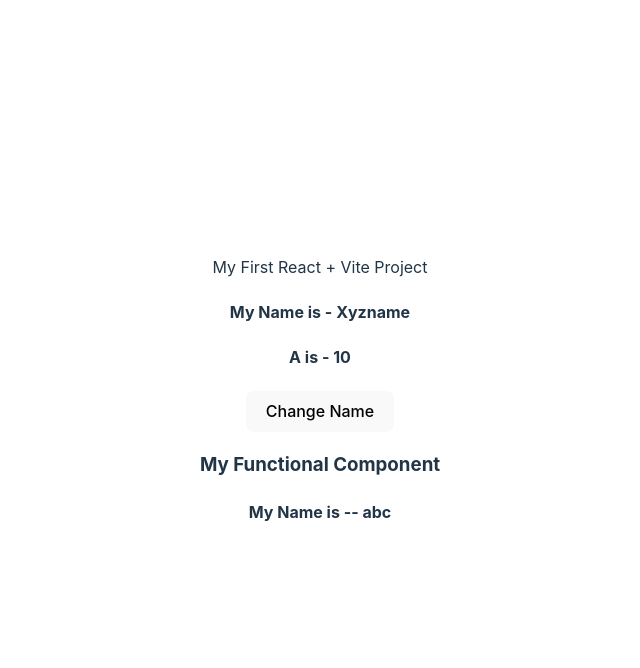
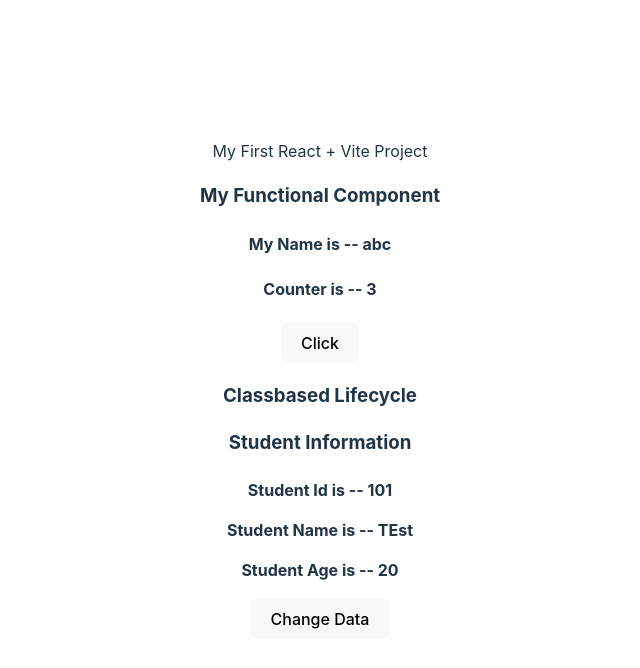
Before and after one commit to RinkalAdesaraTops/27NOV_MWF_ReactJS_2to3.30, a React (Vite) app in the folder classstatepropsexample/: page / in a window 1280 px wide. Shown: the top 668 px of the page, without its empty margins (320-960 px from the left). Built offline with nearby package versions, Linux system fonts and the light colour scheme.

Commit message:
lifecycle

```diff
--- a/classstatepropsexample/src/App.jsx
+++ b/classstatepropsexample/src/App.jsx
@@ -4,13 +4,15 @@ import viteLogo from '/vite.svg'
 import './App.css'
 import LifecycleClass from './components/LifecycleClass'
 import Myfunction from './components/Myfunction'
+import Reactlifecycle from './components/Reactlifecycle'
 
 function App() {
   return (
     <>
       My First React + Vite Project
-      <LifecycleClass name="Xyzname" />
+      {/* <LifecycleClass name="Xyzname" />*/}
       <Myfunction name="abc"/>
+      <Reactlifecycle />
     </>
   )
 }
--- a/classstatepropsexample/src/components/Myfunction.jsx
+++ b/classstatepropsexample/src/components/Myfunction.jsx
@@ -1,10 +1,21 @@
-import React from 'react'
+import React,{useEffect, useState} from 'react'
 
 const Myfunction = (props) => {
+  const [count,setCount] = useState(2)
+  const addCount = ()=>{
+    setCount(count+1)
+  }
+  useEffect(()=>{
+    setTimeout(()=>{
+      setCount(count+1)
+    },3000)
+  })
   return (
     <div>
       <h3>My Functional Component</h3>
       <h4>My Name is -- {props.name}</h4>
+      <h4>Counter is -- {count}</h4>
+      <button onClick={addCount}>Click</button>
 
     </div>
   )
--- /dev/null
+++ b/classstatepropsexample/src/components/Reactlifecycle.jsx
@@ -0,0 +1,61 @@
+import React, { Component } from 'react'
+class Reactlifecycle extends Component {
+    constructor(props){
+        super(props);
+        console.log('constructor calling..');
+        this.state = {
+            stud_id:101,
+            name:"TEst",
+            age:20
+        }
+
+    }
+    componentDidMount(){
+        setTimeout(()=>{
+            console.log('component did mount called..');
+            this.setState = {
+                stud_id:102,
+                name:"TEstdsfsdf",
+                age:22
+            }
+        },5000)
+
+    }
+    static getDerivedStateFromProps(props,state){
+        console.log('getderived state from props called --- '+state.name);
+        return state;
+    }
+    shouldComponentUpdate(){
+        return true;
+    }
+    getSnapshotBeforeUpdate(prevProps,prevState){
+        console.log('prev state value is '+prevState.name);
+    }
+    componentDidUpdate(){
+        console.log('component did updated');
+    }
+    changeData=()=>{
+        console.log('button called');
+        this.setState = {
+            stud_id:102,
+            name:"TEstdsfsdf",
+            age:22
+        }
+    }
+  render() {
+    console.log('render calling');
+    return (
+      <div>
+            <h3>Classbased Lifecycle</h3>
+            <h3>Student Information</h3>
+            <h4>
+                <p>Student Id is -- {this.state.stud_id}</p>
+                <p>Student Name is -- {this.state.name}</p>
+                <p>Student Age is -- {this.state.age}</p>
+                <button onClick={this.changeData}>Change Data</button>
+            </h4>
+      </div>
+    )
+  }
+}
+export default Reactlifecycle;
```
